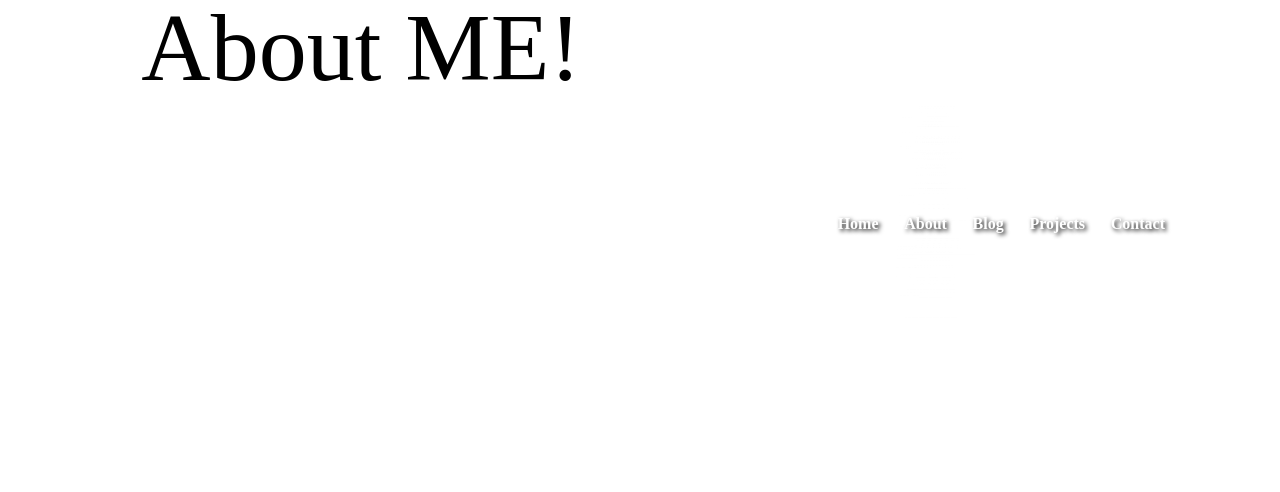
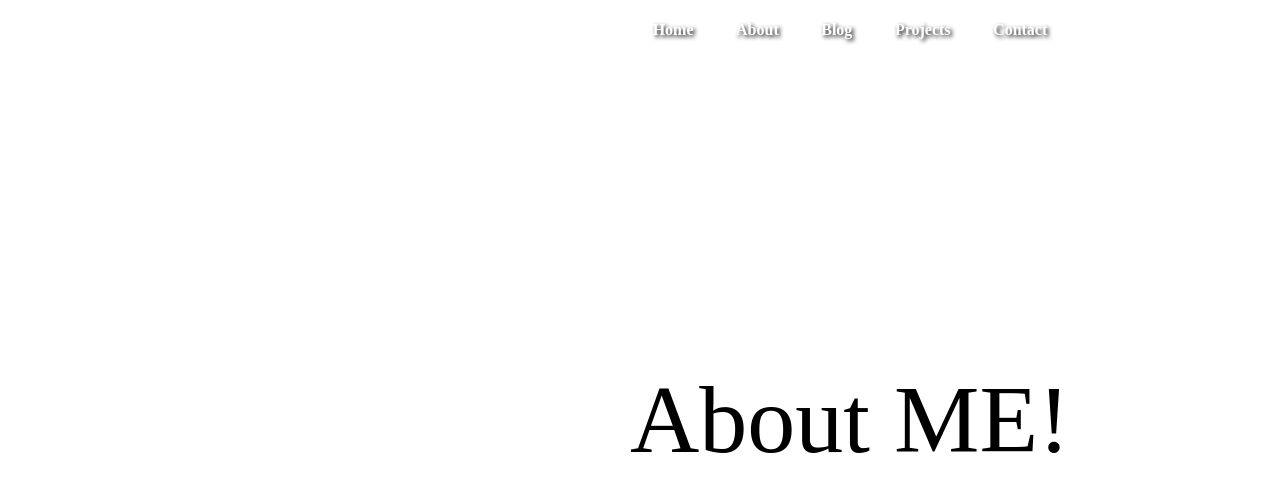
Before and after one commit to botagar/MyWebsite, a React app: page /about in a window 1280 px wide. Shown: the top 492 px of the page. Built offline with nearby package versions, Linux system fonts and the light colour scheme; the HTML template or start-up script is replaced by a standard one; what compare-versions, styled-components-breakpoint would draw is missing.

Commit message:
[JG] Set basic stying structure for all othere pages

```diff
--- a/src/client/404/container.jsx
+++ b/src/client/404/container.jsx
@@ -1,16 +1,17 @@
 import React from 'react'
+import styled from 'styled-components'
 
-import contentContainerSize from '../shared/styles/contentContainer'
-
-const contentContainerStyle = {
-  ...contentContainerSize,
-  textAlign: 'center',
-  alignItems: 'center'
-}
+import ContentContainer from '../shared/styles/contentContainer'
 
 const PageNotFound = () =>
-  <div style={contentContainerStyle}>
+  <MainContentContainer>
     <h1>You're Lost! Go Home.</h1>
-  </div>
+  </MainContentContainer>
+
+const MainContentContainer = ContentContainer.extend`
+  text-align: center;
+  align-items: center;
+  justify-content: center;
+`
 
 export default PageNotFound
--- a/src/client/about/container.jsx
+++ b/src/client/about/container.jsx
@@ -1,16 +1,30 @@
 import React from 'react'
+import styled from 'styled-components'
 
-import contentContainerSize from '../shared/styles/contentContainer'
+import ContentContainer from '../shared/styles/contentContainer'
 
-const contentContainerStyle = {
-  ...contentContainerSize,
-  textAlign: 'center',
-  alignItems: 'center'
+class About extends React.Component {
+  constructor (props) {
+    super(props)
+    this.state = {}
+    this.actions = {}
+  }
+
+  componentWillMount () {}
+
+  render () {
+    return (
+      <MainContentContainer>
+        <h1>About ME!</h1>
+      </MainContentContainer>
+    )
+  }
 }
 
-const About = () =>
-  <section style={contentContainerStyle}>
-    <h1>About ME!</h1>
-  </section>
+const MainContentContainer = ContentContainer.extend`
+  text-align: center;
+  align-items: center;
+  justify-content: center;
+`
 
 export default About
--- a/src/client/blog/container.jsx
+++ b/src/client/blog/container.jsx
@@ -1,13 +1,13 @@
 import _ from 'underscore'
 import React from 'react'
 import { connect } from 'react-redux'
+import styled from 'styled-components'
 
-import contentContainerSize from '../shared/styles/contentContainer'
+import ContentContainer from '../shared/styles/contentContainer'
+import { setPageBackgroundImg } from '../shared/actions'
 import { fetchBlogPosts } from './actions'
 
-const contentContainerStyle = {
-  ...contentContainerSize
-}
+import backgroundImg from '../../../media/images/forrest-in-morning.jpg'
 
 class BlogPage extends React.Component {
   constructor (props) {
@@ -18,11 +18,13 @@ class BlogPage extends React.Component {
       posts: []
     }
     this.actions = {
+      setPageBackground: props.setPageBackgroundImage,
       requestLatestPosts: props.requestLatestPosts
     }
   }
 
   componentWillMount () {
+    this.actions.setPageBackground(backgroundImg)
     this.actions.requestLatestPosts()
   }
 
@@ -38,17 +40,23 @@ class BlogPage extends React.Component {
 
   render () {
     return (
-      <div style={contentContainerStyle}>
+      <MainContentContainer>
         <p>Bloggo</p>
         { this.state.loading ? <p>Loading</p> : ''}
         { this.state.error ? <p>Error</p> : ''}
         { _.map(this.state.posts, post => {
           return <p key={post.id}>{post.title}</p>
         }) }
-      </div>
+      </MainContentContainer>
     )
   }
 }
+
+const MainContentContainer = ContentContainer.extend`
+  text-align: center;
+  align-items: center;
+  justify-content: center;
+`
 
 const mapStateToProps = state => {
   return {
@@ -62,6 +70,9 @@ const mapDispatchToEvents = dispatch => {
   return {
     requestLatestPosts: (event) => {
       dispatch(fetchBlogPosts())
+    },
+    setPageBackgroundImage: img => {
+      dispatch(setPageBackgroundImg(img))
     }
   }
 }
--- a/src/client/header/sunshafts.component.jsx
+++ b/src/client/header/sunshafts.component.jsx
@@ -18,7 +18,6 @@ const SunShaft = styled.div`
 	left:0;
 	right:0;
 	bottom:0;
-  width:70px;
   z-index: -1;
 
   @keyframes sway-small {
@@ -45,35 +44,30 @@ const Ray1 = Ray.extend`
   left: 5px;
   animation: sway-small 6s ease-in-out infinite;
 `
-
 const Ray2 = Ray.extend`
   height:160px;
   width: 20px;
   left: 20px;
   animation: sway 7s ease-in-out infinite;
 `
-
 const Ray3 = Ray.extend`
   height: 150px;
   width: 50px;
   left: 7px;
   animation: sway-small 14s ease-in-out infinite;
 `
-
 const Ray4 = Ray.extend`
   height: 165px;
   width: 14px;
   left: 0px;
   animation: sway 8s ease-in-out infinite;
 `
-
 const Ray5 = Ray.extend`
   height: 140px;
   width: 30px;
   left: 3px;
   animation: sway 5.5s ease-in-out infinite;
 `
-
 const Ray6 = Ray.extend`
   height: 155px;
   width: 25px;
```
